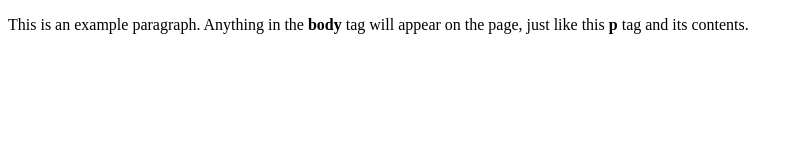
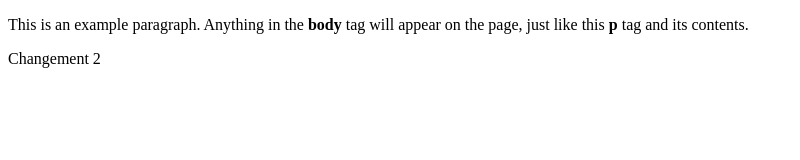
Before and after one commit to smbida/TEST, a plain HTML site: page index.html in a window 1280 px wide. Shown: the whole page, without its empty margins (0-800 px from the left). Drawn offline with Linux system fonts and the light colour scheme.

Commit message:
Ajout ligne 2

```diff
--- a/index.html
+++ b/index.html
@@ -5,5 +5,7 @@
   </head>
   <body>
     <p>This is an example paragraph. Anything in the <strong>body</strong> tag will appear on the page, just like this <strong>p</strong> tag and its contents.</p>
+
+    <p>Changement 2</p>
   </body>
 </html>
```
